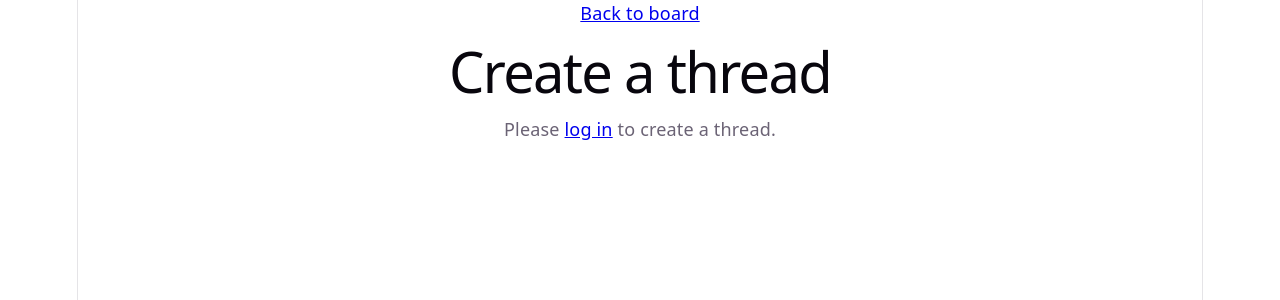
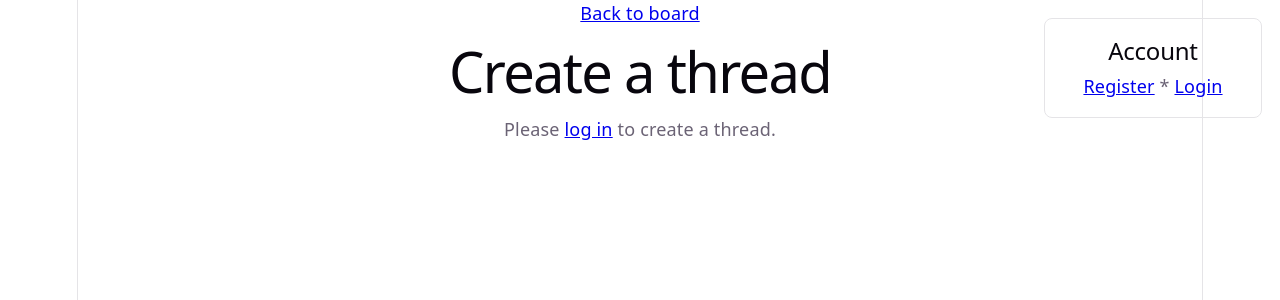
Before and after one commit to BeesWithMotion/thehive, a React (Vite) app in the folder frontend/: page /boards/1/new in a window 1280 px wide. Shown: the top 300 px of the page. Built offline with nearby package versions, Linux system fonts and the light colour scheme.

Commit message:
Logout button and side card component changes.

```diff
--- a/frontend/src/components/LogoutButton.tsx
+++ b/frontend/src/components/LogoutButton.tsx
@@ -1,13 +1,12 @@
-import {Link, useNavigate} from "react-router-dom";
+import {Link} from "react-router-dom";
 import { logout } from "../api/auth";
 
 export function LogoutButton() {
-    const navigate = useNavigate();
     const isLoggedIn = Boolean(localStorage.getItem("authToken"));
 
     function handleLogout() {
         logout();
-        navigate("/");
+        window.location.reload();
     }
 
     return (
--- a/frontend/src/components/SideCard.tsx
+++ b/frontend/src/components/SideCard.tsx
@@ -5,18 +5,18 @@ export function SideCard() {
     const username = localStorage.getItem("username");
 
     return (
-        <div>
-            <>
         <aside
             style={{
                 position: "fixed",
-                        right: "calc(50% + 590px)",
+                top: "1rem",
+                right: "1rem",
                 width: "180px",
                 border: "1px solid var(--border)",
                 borderRadius: "8px",
                 padding: "1rem",
             }}
         >
+
             <h2>Account</h2>
             <p>
                 {!username ? (
@@ -26,12 +26,10 @@ export function SideCard() {
                 ) : (
                     <div>
                         <p>{username}</p>
-                                <LogoutButton />
+                        <LogoutButton/>
                     </div>
                 )}
             </p>
         </aside>
-            </>
-        </div>
     )
 }
--- a/frontend/src/pages/BoardListPage.tsx
+++ b/frontend/src/pages/BoardListPage.tsx
@@ -26,9 +26,9 @@ export function BoardListPage() {
 
     return (
         <main>
+            <SideCard/>
+
             <h1>The Hive</h1>
-
-            <SideCard/>
 
             <section>
                 {boards.map((board) => (
--- a/frontend/src/pages/BoardPage.tsx
+++ b/frontend/src/pages/BoardPage.tsx
@@ -5,6 +5,7 @@ import { getThreads } from "../api/threads";
 import { ThreadCard } from "../components/ThreadCard";
 import type { Board } from "../types/board";
 import type { Thread } from "../types/thread";
+import {SideCard} from "../components/SideCard.tsx";
 
 export function BoardPage() {
     const { boardAbbreviation } = useParams<{ boardAbbreviation: string }>();
@@ -57,6 +58,9 @@ export function BoardPage() {
 
     return (
         <main>
+
+            <SideCard/>
+
             <nav>
                 <Link to="/">Boards</Link>
             </nav>
--- a/frontend/src/pages/CreateThreadPage.tsx
+++ b/frontend/src/pages/CreateThreadPage.tsx
@@ -2,6 +2,7 @@ import { useState } from "react";
 import type { FormEvent } from "react";
 import { Link, useNavigate, useParams } from "react-router-dom";
 import { createThread } from "../api/threads";
+import {SideCard} from "../components/SideCard.tsx";
 
 export function CreateThreadPage() {
     const { boardAbbreviation } = useParams<{ boardAbbreviation: string }>();
@@ -41,6 +42,9 @@ export function CreateThreadPage() {
 
     return (
         <main>
+
+            <SideCard/>
+
             <nav>
                 <Link to={boardAbbreviation ? `/boards/${boardAbbreviation}` : "/"}>
                     Back to board
--- a/frontend/src/pages/ThreadPage.tsx
+++ b/frontend/src/pages/ThreadPage.tsx
@@ -6,6 +6,7 @@ import { getThread } from "../api/threads";
 import { PostCard } from "../components/PostCard";
 import type { Post } from "../types/post";
 import type { Thread } from "../types/thread";
+import {SideCard} from "../components/SideCard.tsx";
 
 export function ThreadPage() {
     const { boardAbbreviation, threadId } = useParams<{
@@ -105,6 +106,9 @@ export function ThreadPage() {
 
     return (
         <main>
+
+            <SideCard/>
+
             <nav>
                 <Link to="/">Boards</Link>
                 {" / "}
```
Lines whose indentation alone changed are shown as unchanged.
